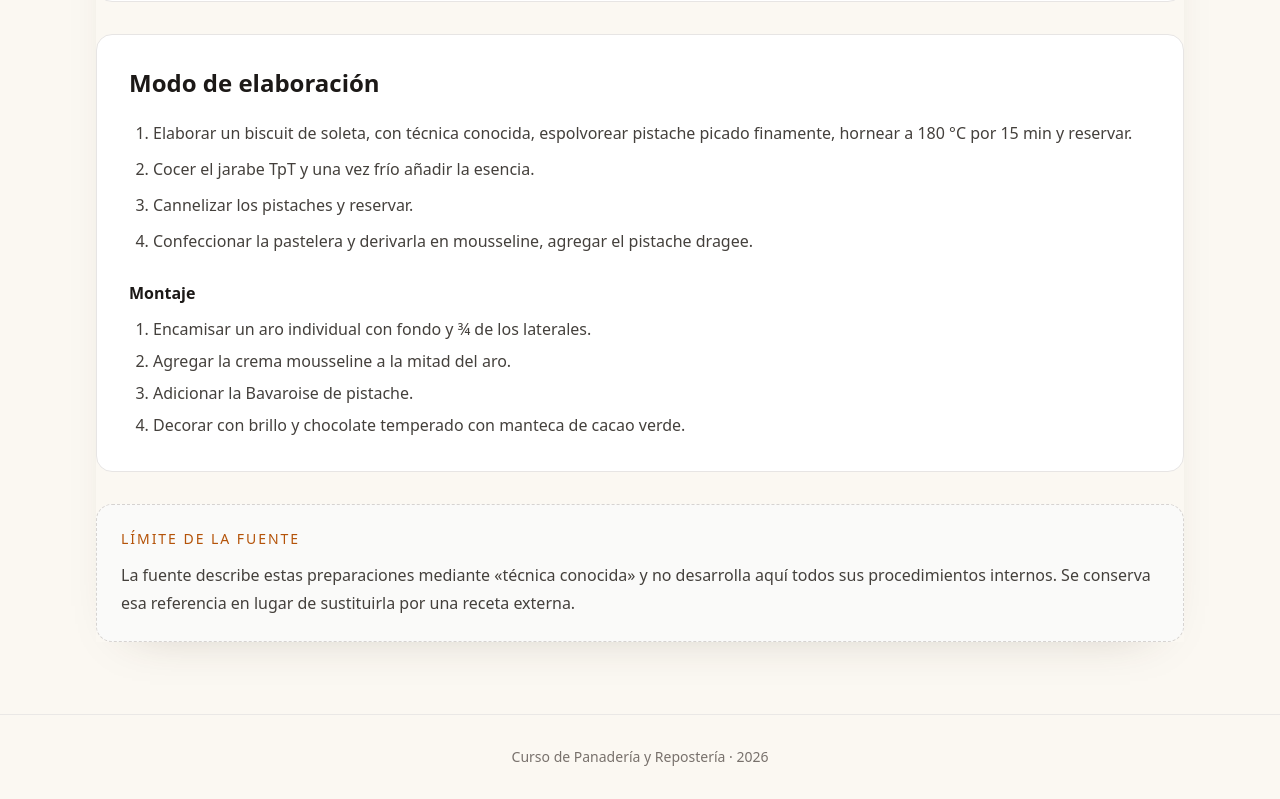
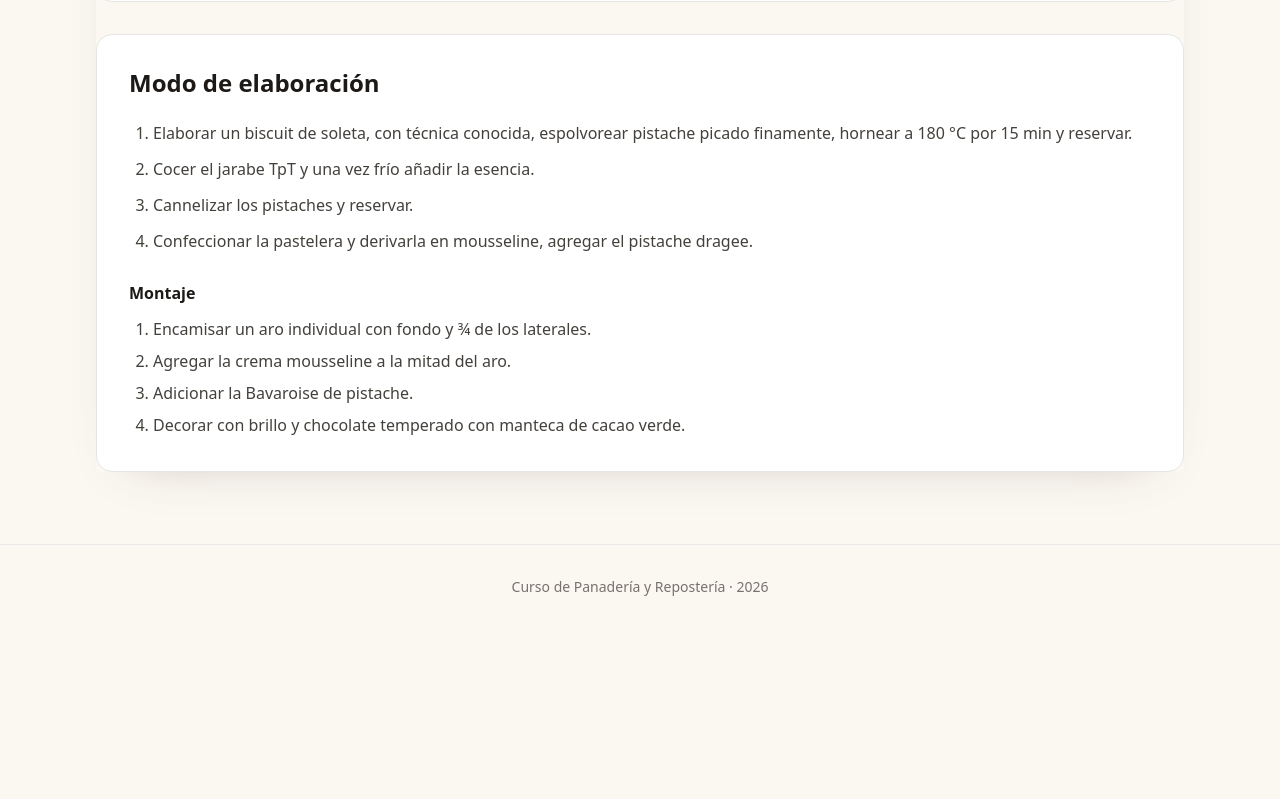
Before and after one commit to Drworm82/CursoPanadero, a Next.js app: page /leccion-gimont in a window 1280 px wide. Shown: the part 1171-1970 px from the top of the page. After the commit the page ends 1800 px from the top, so only its background shows below. Built offline with nearby package versions, Linux system fonts and the light colour scheme; no server answers.

Commit message:
Retira nota editorial de fuente en Gimont

```diff
--- a/pages/leccion-gimont.js
+++ b/pages/leccion-gimont.js
@@ -35,10 +35,6 @@ export default function LessonPage() {
           </div>
         </section>
 
-        <section className="rounded-2xl border border-dashed border-stone-300 bg-stone-50 p-6">
-          <p className="text-sm font-medium uppercase tracking-[0.14em] text-amber-700">Límite de la fuente</p>
-          <p className="mt-3 leading-7 text-stone-700">La fuente describe estas preparaciones mediante «técnica conocida» y no desarrolla aquí todos sus procedimientos internos. Se conserva esa referencia en lugar de sustituirla por una receta externa.</p>
-        </section>
       </div>
     </CourseShell>
   );
```
